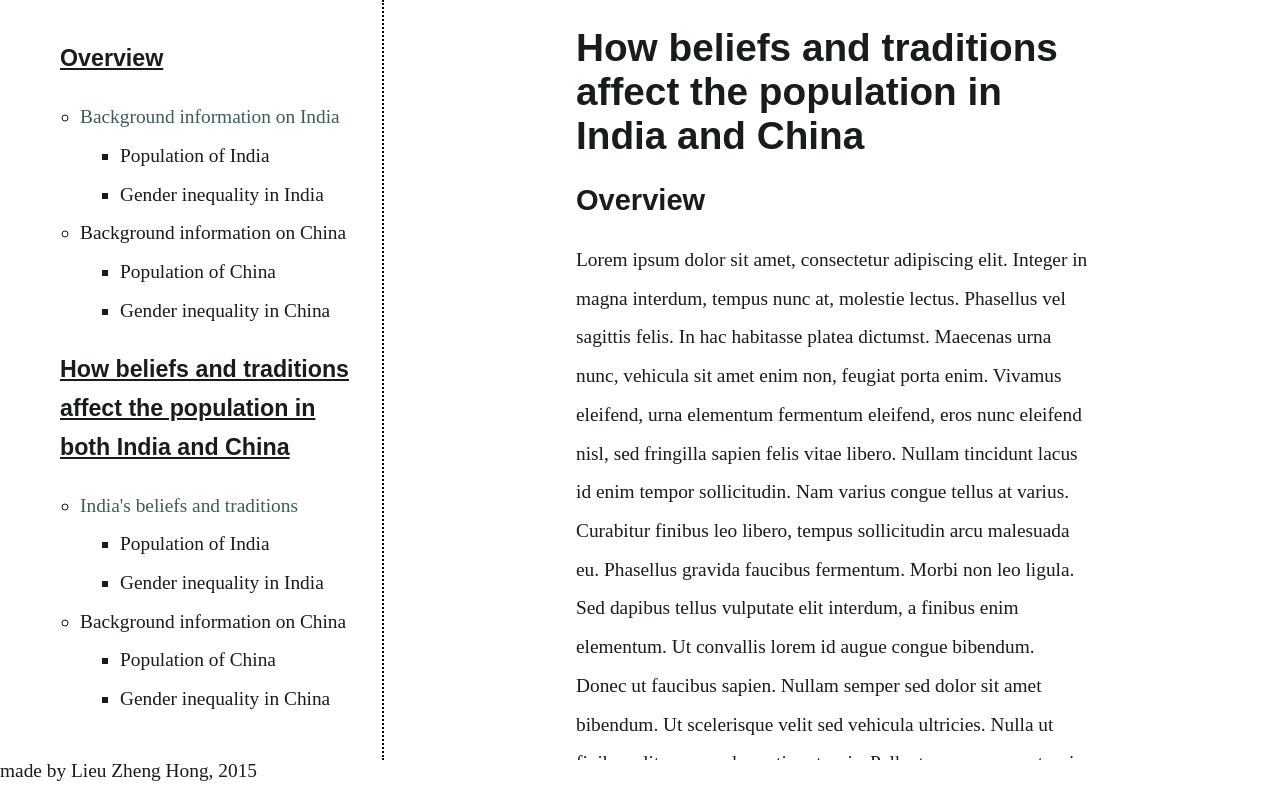
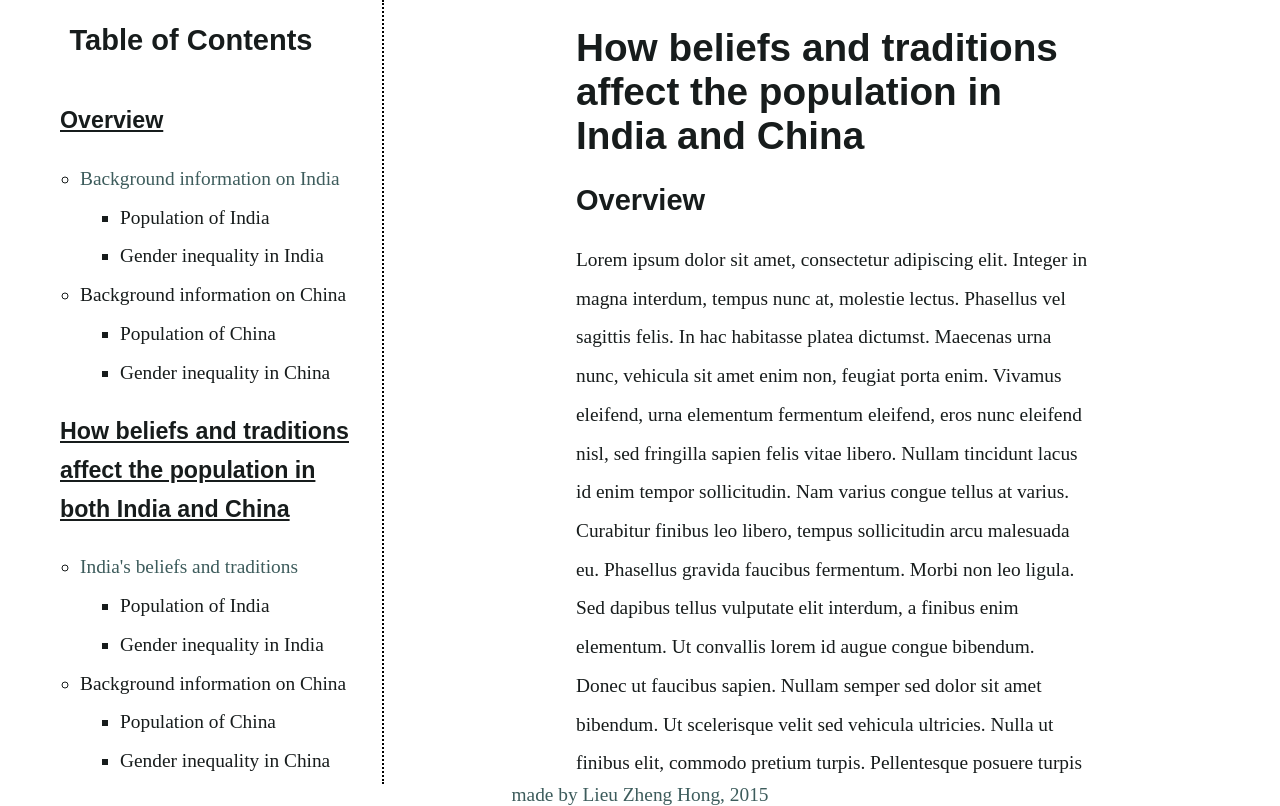
Before and after one commit to lieuzhenghong/eBook-Boilerplate, a plain HTML site: page ebook.html in a window 1280 px wide. Drawn offline with Linux system fonts and the light colour scheme.

Commit message:
Fixed footer
now centered

```diff
--- a/ebook.html
+++ b/ebook.html
@@ -14,6 +14,7 @@
 
 <body onload = goTop();>
     <div id = 'toc'>
+        <h2 id = 'toc-header'> Table of Contents</h2>
         <ul>
             <li class = 'heading'>Overview</li>
                 <ul>
@@ -66,7 +67,7 @@ Vivamus eleifend egestas augue eget pharetra. Mauris in facilisis mauris. Donec
             <p>Testing testing</p>
     </div>
     <footer>
-        made by Lieu Zheng Hong, 2015
+        <a href = 'lieuzhenghong.com'>made by Lieu Zheng Hong, 2015</a>
         <a href = '#toc' id = 'back-to-top'>back to top</a>
     </footer>
 </body>
--- a/style.css
+++ b/style.css
@@ -28,7 +28,7 @@ body {
 }
 
 body > div {
-    height: 95%;
+    height: 98vh;
 }
 
 /* ------------------------------ */
@@ -51,6 +51,10 @@ body > div {
     float: left;
     border-right: 2px dotted black;
     width: 30%;
+}
+
+#toc-header {
+    text-align: center;
 }
 
 ul {
@@ -89,7 +93,11 @@ h1, h2 {
 
 footer {
     clear:both;
-    height: 5%;
+    height: 2%;
+    text-align: center;
+    position: absolute;
+    width: 100%;
+    bottom: 0;
 }
 
 #back-to-top {
```
